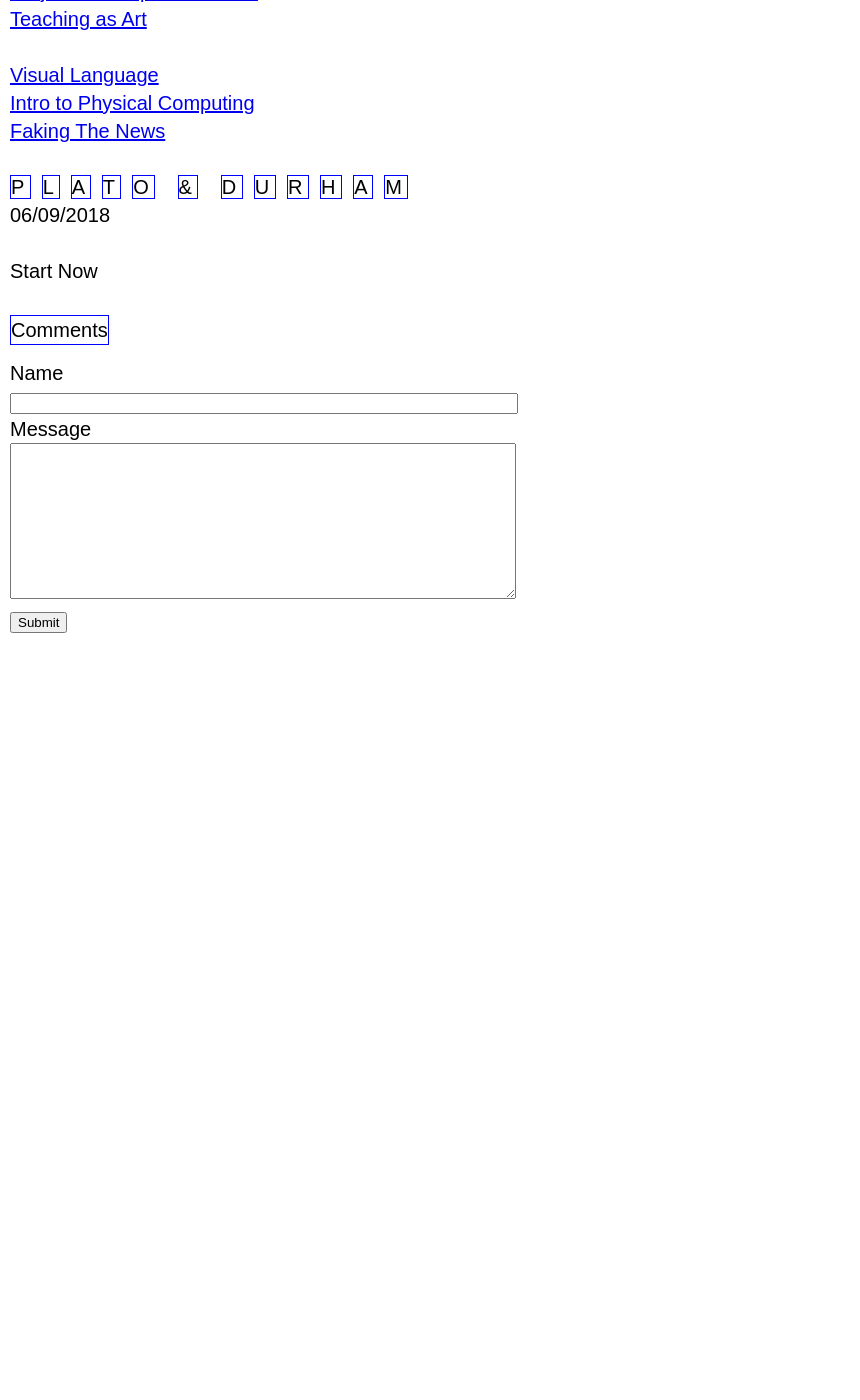
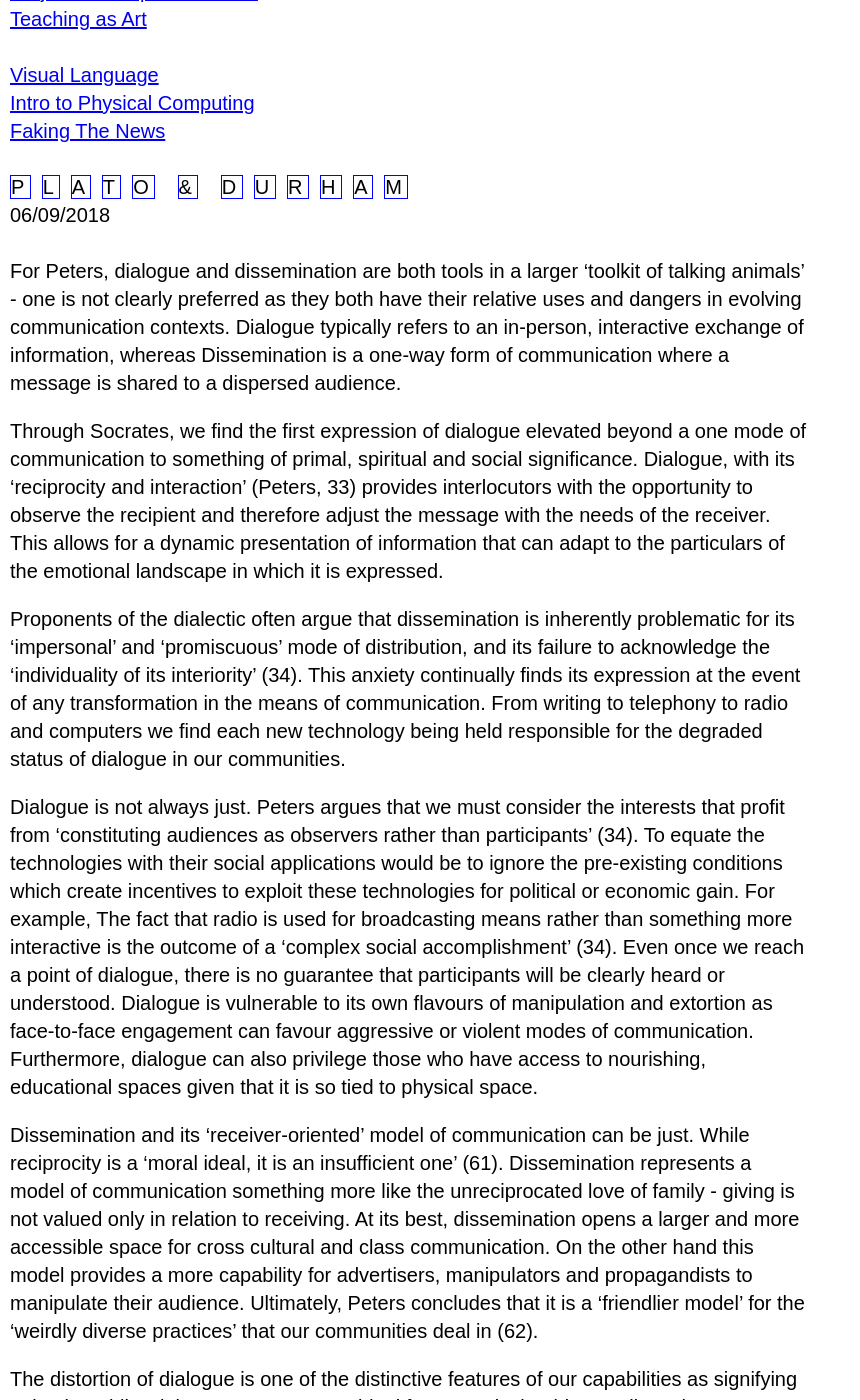
Before and after one commit to samhains/samhains.github.io, a Jekyll site: the page built from blog/_posts/mcc/2018-06-09-plato-durham.md, in a window 1280 px wide and 1400 px high, scrolled down 303 px. Shown: the whole window, without its empty margins (0-860 px from the left). Built offline with Jekyll 4.4.1, drawn with Linux system fonts in a browser that asks for light colours; nearby versions of some CDN libraries; before the commit the page ends 985 px from its top, so only the background shows below that; some of the changed text lies outside the part shown.

Commit message:
add post for mcc

```diff
--- a/blog/_posts/mcc/2018-06-09-plato-durham.md
+++ b/blog/_posts/mcc/2018-06-09-plato-durham.md
@@ -5,4 +5,18 @@ categories: mcc
 
 ---
 
-Start Now
+For Peters, dialogue and dissemination are both tools in a larger 'toolkit of talking animals' - one is not clearly preferred as they both have their relative uses and dangers in evolving communication contexts. Dialogue typically refers to an in-person, interactive exchange of information, whereas Dissemination is a one-way form of communication where a message is shared to a dispersed audience.
+
+Through Socrates, we find the first expression of dialogue elevated beyond a one mode of communication to something of primal, spiritual and social significance. Dialogue, with its 'reciprocity and interaction' (Peters, 33) provides interlocutors with the opportunity to observe the recipient and therefore adjust the message with the needs of the receiver.  This allows for a dynamic presentation of information that can adapt to the particulars of the emotional landscape in which it is expressed.
+
+Proponents of the dialectic often argue that dissemination is inherently problematic for its 'impersonal' and 'promiscuous' mode of distribution, and its failure to acknowledge the 'individuality of its interiority' (34). This anxiety continually finds its expression at the event of any transformation in the means of communication. From writing to telephony to radio and computers we find each new technology being held responsible for the degraded status of dialogue in our communities.
+
+Dialogue is not always just. Peters argues that we must consider the interests that profit from 'constituting audiences as observers rather than participants' (34).  To equate the technologies with their social applications would be to ignore the pre-existing conditions which create incentives to exploit these technologies for political or economic gain. For example, The fact that radio is used for broadcasting means rather than something more interactive is the outcome of a 'complex social accomplishment' (34). Even once we reach a point of dialogue, there is no guarantee that participants will be clearly heard or understood. Dialogue is vulnerable to its own flavours of manipulation and extortion as face-to-face engagement can favour aggressive or violent modes of communication. Furthermore, dialogue can also privilege those who have access to nourishing, educational spaces given that it is so tied to physical space.
+
+Dissemination and its 'receiver-oriented' model of communication can be just.  While reciprocity is a 'moral ideal, it is an insufficient one' (61).  Dissemination represents a model of communication something more like the unreciprocated love of family - giving is not valued only in relation to receiving. At its best, dissemination opens a larger and more accessible space for cross cultural and class communication. On the other hand this model provides a more capability for advertisers, manipulators and propagandists to manipulate their audience. Ultimately, Peters concludes that it is a 'friendlier model' for the 'weirdly diverse practices' that our communities deal in (62).
+
+The distortion of dialogue is one of the distinctive features of our capabilities as signifying animals. While Dialogue represents an ideal for some, it should not eclipse the possibilities of dissemination in our weird and fragmented communication culture.
+
+Work Cited:
+
+Peters, John D. Speaking into The Air. The University of Chicago. Press, 1999.
```
